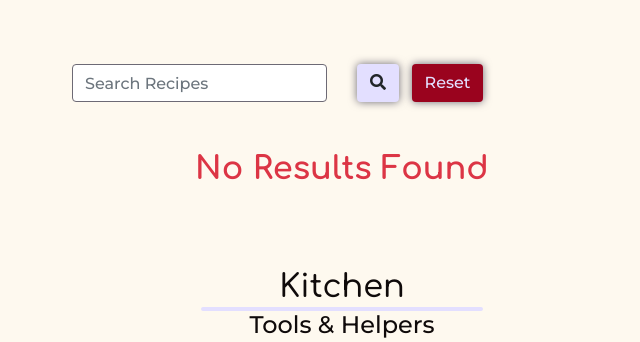
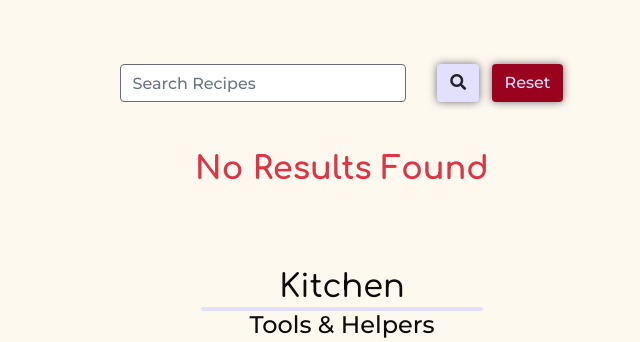
Before and after one commit to Puksrevolution/milestone-project-3, a Flask app: page /all_recipes in a window 1280 px wide. Shown: the part 200-542 px from the top of the page, without its empty margins (298-938 px from the left). Run offline with Flask 2, Linux system fonts and the light colour scheme; data that the repository does not hold is empty; some libraries are stand-ins or nearby versions.

Commit message:
Dev: Updated layout for search sechtion

```diff
--- a/static/css/style.css
+++ b/static/css/style.css
@@ -559,6 +559,9 @@ form .form__input-icon {
 }
 
 /*Utility Classes*/
+.mt-6 {
+    margin-top: 4rem;
+}
 .section-top {
     margin-top: 5rem;
 }
--- a/templates/recipes.html
+++ b/templates/recipes.html
@@ -3,19 +3,17 @@
 {% block content %}
 <!-- Search Box-->
 <div class="row justify-content-center my-5">
-    <div class="col-12 col-md-8 col-lg-6">
-        <form  action="{{ url_for('search') }}" method="post">
-            <div class="row g-3">
-                <div class="col-4 col-sm-6 font-weight-bolder">
-                    <input class="form-control" type="search" name="query" id="query" minlength="3"
-                placeholder="Search Recipes" aria-label="Search" required>
-                </div>
-                <div class="col-6 font-weight-bolder p0">
-                    <button class="btn btn-lavender" type="submit"><i class="fas fa-search"></i></button>
-                    <a class="btn btn-reset" href="{{ url_for('all_recipes') }}">Reset</a>
-                </div>
+    <div class="col-12 col-md-8 col-lg-5">
+        <div class="row justify-content-center">
+            <form class="col-12 col-sm-8" action="{{ url_for('search') }}" method="post">
+                <input class="form-control" type="search" name="query" id="query" minlength="3"
+                    placeholder="Search Recipes" aria-label="Search" required>
+            </form>
+            <div class="col-12 col-sm-4 text-center mt-3 mt-sm-0">
+                <button class="btn btn-lavender" type="submit"><i class="fas fa-search"></i></button>
+                <a class="btn btn-reset" href="{{ url_for('all_recipes') }}">Reset</a>
             </div>
-        </form>
+        </div>
     </div>
 </div>
 
```
Also changed, not shown: templates/view_recipe.html (+11 -13 lines).
